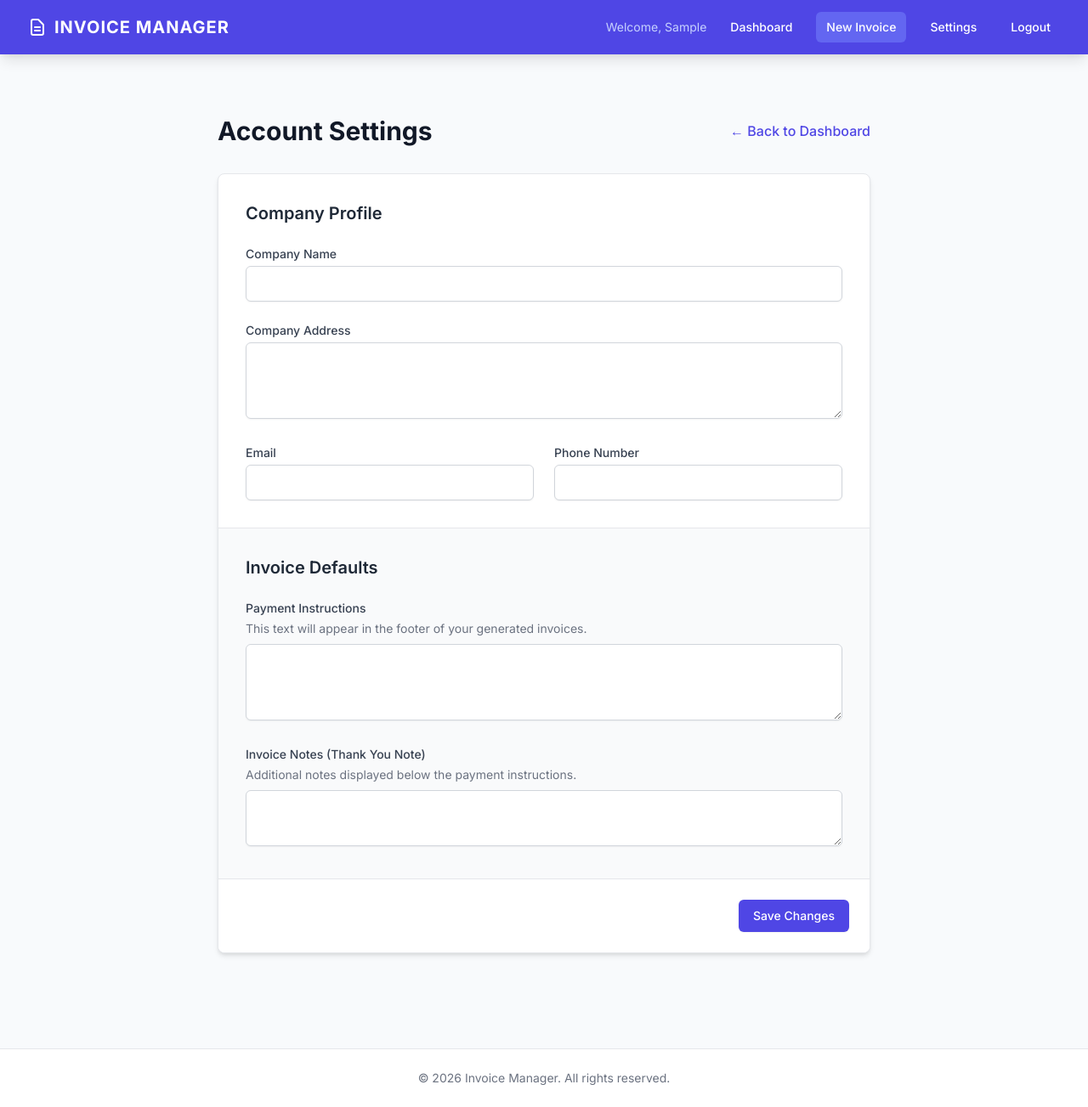
After one commit to vishal257/ledger-app, a Flask app: page /settings in a window 1280 px wide. The commit adds this page. Shown: the whole page at 85% size. Run offline with Flask 3, Linux system fonts and the light colour scheme; the visitor is signed in with stand-in values (Sample User, id 1).

Commit message:
Add custom company profiles, settings page, and dynamic invoice templating

```diff
--- a/app.py
+++ b/app.py
@@ -16,6 +16,23 @@ if app.config['SQLALCHEMY_DATABASE_URI'].startswith("postgres://"):
 app.config['SQLALCHEMY_TRACK_MODIFICATIONS'] = False
 
 db.init_app(app)
+
+with app.app_context():
+    from sqlalchemy import text
+    columns = [
+        'company_name VARCHAR(200)',
+        'company_address VARCHAR(500)',
+        'company_email VARCHAR(150)',
+        'company_phone VARCHAR(50)',
+        'payment_instructions TEXT',
+        'invoice_notes TEXT'
+    ]
+    for col in columns:
+        try:
+            db.session.execute(text(f'ALTER TABLE user ADD COLUMN {col}'))
+            db.session.commit()
+        except Exception:
+            db.session.rollback()
 
 login_manager = LoginManager()
 login_manager.login_view = 'login'
@@ -56,13 +73,26 @@ def register():
             username = username.strip().title()
         password = request.form.get('password')
 
+        company_name = request.form.get('company_name', 'J.M.D ENTERPRICES')
+        company_address = request.form.get('company_address', 'NEAR PETROL PUMP, BHIKOWAL, DISTT.HOSHIARPUR')
+        company_email = request.form.get('company_email', 'Satyamsh20111@gmail.com')
+        company_phone = request.form.get('company_phone', '9592348990')
+        payment_instructions = request.form.get('payment_instructions', 'Please make checks payable to J.M.D ENTERPRICES.')
+        invoice_notes = request.form.get('invoice_notes', 'Thank you for your business!')
+
         user = User.query.filter_by(username=username).first()
         if user:
             flash('Username already exists', 'error')
         else:
             new_user = User(
                 username=username,
-                password_hash=generate_password_hash(password, method='pbkdf2:sha256')
+                password_hash=generate_password_hash(password, method='pbkdf2:sha256'),
+                company_name=company_name,
+                company_address=company_address,
+                company_email=company_email,
+                company_phone=company_phone,
+                payment_instructions=payment_instructions,
+                invoice_notes=invoice_notes
             )
             db.session.add(new_user)
             db.session.commit()
@@ -76,6 +106,21 @@ def register():
 def logout():
     logout_user()
     return redirect(url_for('login'))
+
+@app.route('/settings', methods=['GET', 'POST'])
+@login_required
+def settings():
+    if request.method == 'POST':
+        current_user.company_name = request.form.get('company_name', '')
+        current_user.company_address = request.form.get('company_address', '')
+        current_user.company_email = request.form.get('company_email', '')
+        current_user.company_phone = request.form.get('company_phone', '')
+        current_user.payment_instructions = request.form.get('payment_instructions', '')
+        current_user.invoice_notes = request.form.get('invoice_notes', '')
+        db.session.commit()
+        flash('Settings updated successfully', 'success')
+        return redirect(url_for('settings'))
+    return render_template('settings.html')
 
 @app.route('/dashboard')
 @login_required
--- a/templates/base.html
+++ b/templates/base.html
@@ -31,6 +31,7 @@
                         <span class="text-indigo-200 text-sm">Welcome, {{ current_user.username | title }}</span>
                         <a href="{{ url_for('dashboard') }}" class="px-3 py-2 rounded-md text-sm font-medium hover:bg-indigo-500 transition">Dashboard</a>
                         <a href="{{ url_for('new_invoice') }}" class="px-3 py-2 rounded-md text-sm font-medium bg-indigo-500 hover:bg-indigo-400 transition">New Invoice</a>
+                        <a href="{{ url_for('settings') }}" class="px-3 py-2 rounded-md text-sm font-medium hover:bg-indigo-500 transition">Settings</a>
                         <a href="{{ url_for('logout') }}" class="px-3 py-2 rounded-md text-sm font-medium hover:bg-indigo-500 transition">Logout</a>
                     {% else %}
                         <a href="{{ url_for('login') }}" class="px-3 py-2 rounded-md text-sm font-medium hover:bg-indigo-500 transition">Login</a>
@@ -56,7 +57,8 @@
                     <div class="px-3 py-2 text-base font-medium text-indigo-200 border-b border-indigo-500 mb-2">Welcome, {{ current_user.username | title }}</div>
                     <a href="{{ url_for('dashboard') }}" class="block px-3 py-2 rounded-md text-base font-medium hover:bg-indigo-500 transition">Dashboard</a>
                     <a href="{{ url_for('new_invoice') }}" class="block px-3 py-2 rounded-md text-base font-medium bg-indigo-500 hover:bg-indigo-400 transition">New Invoice</a>
-                    <a href="{{ url_for('logout') }}" class="block px-3 py-2 rounded-md text-base font-medium hover:bg-indigo-500 transition mt-4">Logout</a>
+                    <a href="{{ url_for('settings') }}" class="block px-3 py-2 rounded-md text-base font-medium hover:bg-indigo-500 transition mt-4">Settings</a>
+                    <a href="{{ url_for('logout') }}" class="block px-3 py-2 rounded-md text-base font-medium hover:bg-indigo-500 transition mt-2">Logout</a>
                 {% else %}
                     <a href="{{ url_for('login') }}" class="block px-3 py-2 rounded-md text-base font-medium hover:bg-indigo-500 transition">Login</a>
                     <a href="{{ url_for('register') }}" class="block px-3 py-2 rounded-md text-base font-medium bg-indigo-500 hover:bg-indigo-400 transition mt-2">Register</a>
@@ -81,7 +83,7 @@
 
     <footer class="bg-white border-t border-gray-200 py-6 mt-auto">
         <div class="max-w-7xl mx-auto px-4 sm:px-6 lg:px-8 text-center text-gray-500 text-sm">
-            &copy; 2026 J.M.D ENTERPRICES Invoice Manager. All rights reserved.
+            &copy; 2026 {% if current_user.is_authenticated %}{{ current_user.company_name or 'Invoice Manager' }}{% else %}Invoice Manager{% endif %}. All rights reserved.
         </div>
     </footer>
 
--- /dev/null
+++ b/templates/settings.html
@@ -0,0 +1,63 @@
+{% extends "base.html" %}
+
+{% block content %}
+<div class="max-w-3xl mx-auto mt-10 mb-20">
+    <div class="mb-8 flex justify-between items-center">
+        <h1 class="text-3xl font-bold text-gray-900">Account Settings</h1>
+        <a href="{{ url_for('dashboard') }}" class="text-indigo-600 hover:text-indigo-800 font-medium transition">&larr; Back to Dashboard</a>
+    </div>
+
+    <div class="bg-white shadow-md rounded-lg overflow-hidden border border-gray-200">
+        <form action="{{ url_for('settings') }}" method="POST">
+            <div class="p-8 border-b border-gray-200">
+                <h2 class="text-xl font-semibold text-gray-800 mb-6">Company Profile</h2>
+                <div class="grid grid-cols-1 md:grid-cols-2 gap-6">
+                    <div class="md:col-span-2">
+                        <label for="company_name" class="block text-sm font-medium text-gray-700 mb-1">Company Name</label>
+                        <input type="text" name="company_name" id="company_name" value="{{ current_user.company_name or '' }}" class="shadow-sm border border-gray-300 rounded-md w-full py-2 px-3 text-gray-700 focus:outline-none focus:ring-2 focus:ring-indigo-500 focus:border-indigo-500">
+                    </div>
+
+                    <div class="md:col-span-2">
+                        <label for="company_address" class="block text-sm font-medium text-gray-700 mb-1">Company Address</label>
+                        <textarea name="company_address" id="company_address" rows="3" class="shadow-sm border border-gray-300 rounded-md w-full py-2 px-3 text-gray-700 focus:outline-none focus:ring-2 focus:ring-indigo-500 focus:border-indigo-500">{{ current_user.company_address or '' }}</textarea>
+                    </div>
+
+                    <div>
+                        <label for="company_email" class="block text-sm font-medium text-gray-700 mb-1">Email</label>
+                        <input type="email" name="company_email" id="company_email" value="{{ current_user.company_email or '' }}" class="shadow-sm border border-gray-300 rounded-md w-full py-2 px-3 text-gray-700 focus:outline-none focus:ring-2 focus:ring-indigo-500 focus:border-indigo-500">
+                    </div>
+
+                    <div>
+                        <label for="company_phone" class="block text-sm font-medium text-gray-700 mb-1">Phone Number</label>
+                        <input type="tel" name="company_phone" id="company_phone" value="{{ current_user.company_phone or '' }}" class="shadow-sm border border-gray-300 rounded-md w-full py-2 px-3 text-gray-700 focus:outline-none focus:ring-2 focus:ring-indigo-500 focus:border-indigo-500">
+                    </div>
+                </div>
+            </div>
+
+            <div class="p-8 border-b border-gray-200 bg-gray-50">
+                <h2 class="text-xl font-semibold text-gray-800 mb-6">Invoice Defaults</h2>
+
+                <div class="space-y-6">
+                    <div>
+                        <label for="payment_instructions" class="block text-sm font-medium text-gray-700 mb-1">Payment Instructions</label>
+                        <p class="text-sm text-gray-500 mb-2">This text will appear in the footer of your generated invoices.</p>
+                        <textarea name="payment_instructions" id="payment_instructions" rows="3" class="shadow-sm border border-gray-300 rounded-md w-full py-2 px-3 text-gray-700 focus:outline-none focus:ring-2 focus:ring-indigo-500 focus:border-indigo-500">{{ current_user.payment_instructions or '' }}</textarea>
+                    </div>
+
+                    <div>
+                        <label for="invoice_notes" class="block text-sm font-medium text-gray-700 mb-1">Invoice Notes (Thank You Note)</label>
+                        <p class="text-sm text-gray-500 mb-2">Additional notes displayed below the payment instructions.</p>
+                        <textarea name="invoice_notes" id="invoice_notes" rows="2" class="shadow-sm border border-gray-300 rounded-md w-full py-2 px-3 text-gray-700 focus:outline-none focus:ring-2 focus:ring-indigo-500 focus:border-indigo-500">{{ current_user.invoice_notes or '' }}</textarea>
+                    </div>
+                </div>
+            </div>
+
+            <div class="p-6 bg-white flex justify-end">
+                <button type="submit" class="inline-flex items-center px-4 py-2 border border-transparent text-sm font-medium rounded-md shadow-sm text-white bg-indigo-600 hover:bg-indigo-700 focus:outline-none focus:ring-2 focus:ring-offset-2 focus:ring-indigo-500">
+                    Save Changes
+                </button>
+            </div>
+        </form>
+    </div>
+</div>
+{% endblock %}
```
Also changed, not shown: models.py (+9 -0 lines), templates/invoice_preview.html (+6 -6 lines), templates/invoice_template.html (+5 -5 lines), templates/register.html (+23 -0 lines).
